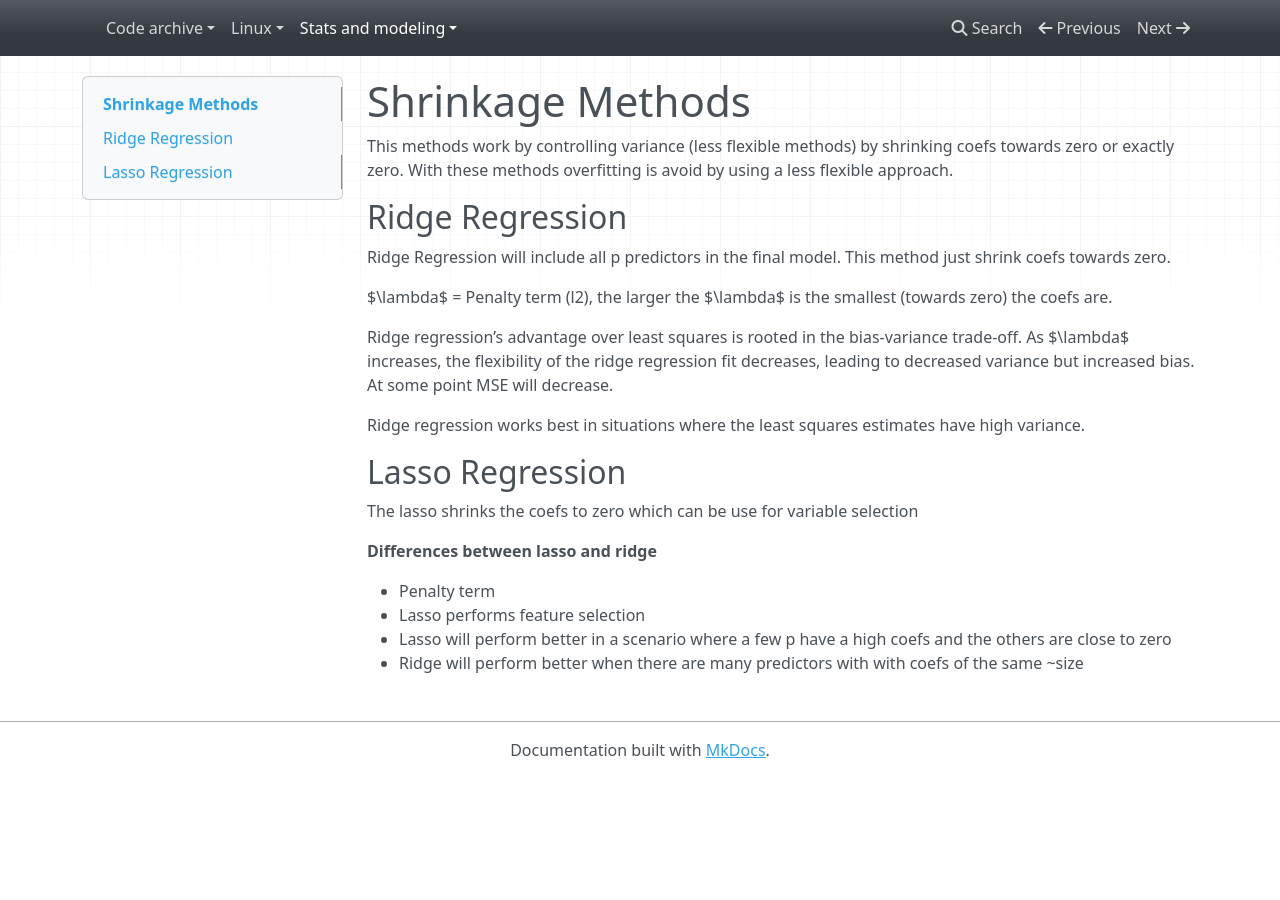
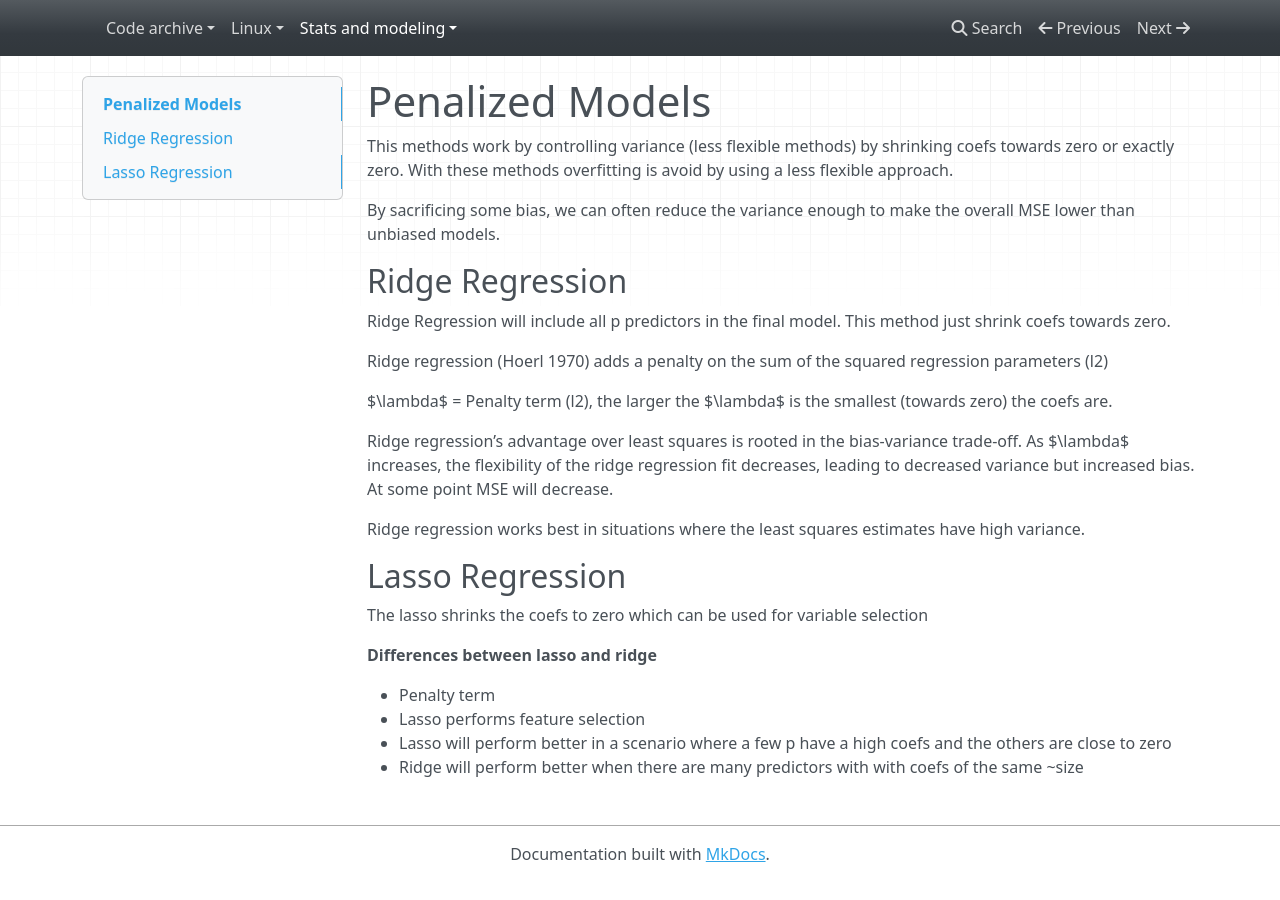
Before and after one commit to ecamo19/my_notes, an MkDocs documentation site: the page built from docs/stats_and_modeling/regularization.md, in a window 1280 px wide. Built offline with MkDocs 1.6.1, drawn with Linux system fonts in a browser that asks for light colours; nearby versions of some CDN libraries.

```diff
--- a/docs/stats_and_modeling/regularization.md
+++ b/docs/stats_and_modeling/regularization.md
@@ -1,10 +1,14 @@
-# Shrinkage Methods
+# Penalized Models
 
 This methods work by controlling variance (less flexible methods) by shrinking coefs towards zero or exactly zero. With these methods overfitting is avoid by using a less flexible approach.
+
+By sacriﬁcing some bias, we can often reduce the variance enough to make the overall MSE lower than unbiased models.
 
 ## Ridge Regression
 
 Ridge Regression will include all p predictors in the final model. This method just shrink coefs towards zero.
+
+Ridge regression (Hoerl 1970) adds a penalty on the sum of the squared regression parameters (l2)
 
 $\lambda$ = Penalty term (l2), the larger the $\lambda$ is the smallest (towards zero) the coefs are.
 
@@ -14,7 +18,7 @@ Ridge regression works best in situations where the least squares estimates have
 
 ## Lasso Regression
 
-The lasso shrinks the coefs to zero which can be use for variable selection
+The lasso shrinks the coefs to zero which can be used for variable selection
 
 __Differences between lasso and ridge__
 
```
Also changed, not shown: docs/stats_and_modeling/bias_variance_tradeoff.md (+4 -0 lines), docs/stats_and_modeling/dimension_reduction.md (+9 -1 lines).
